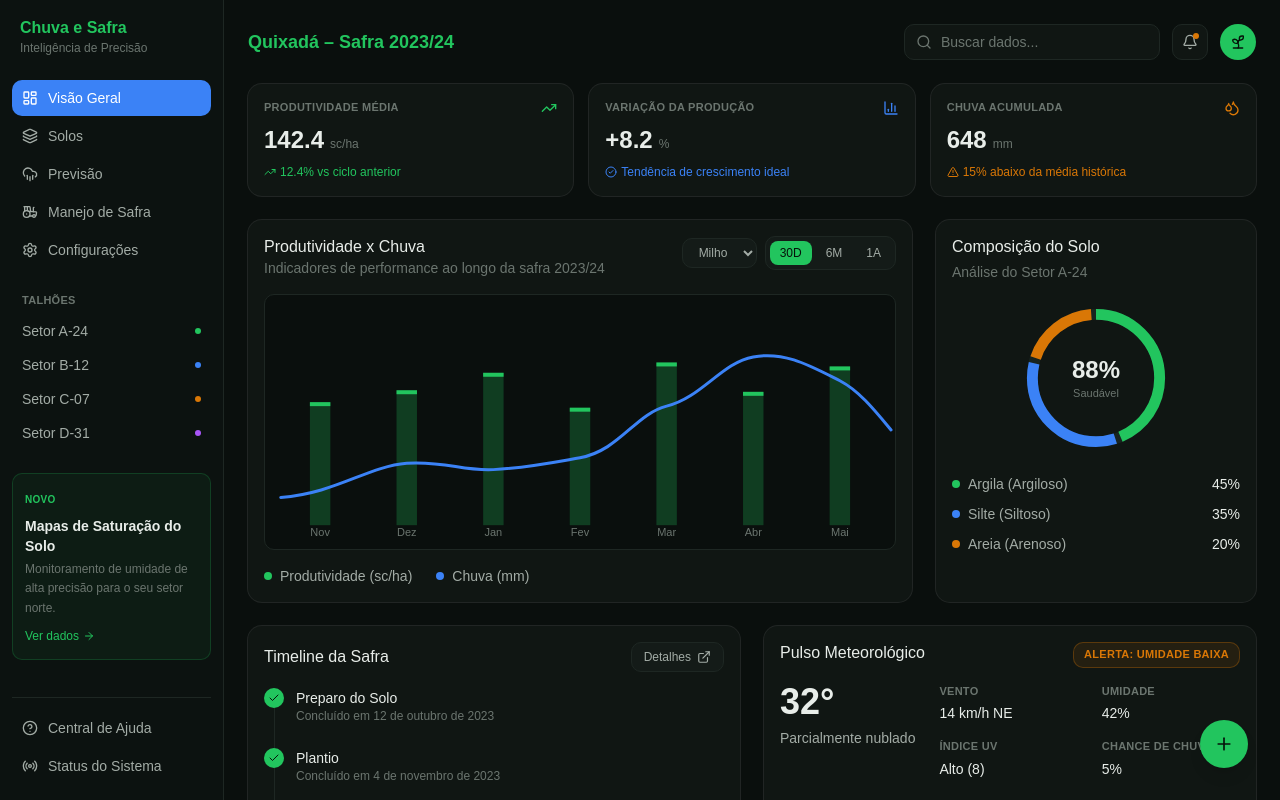
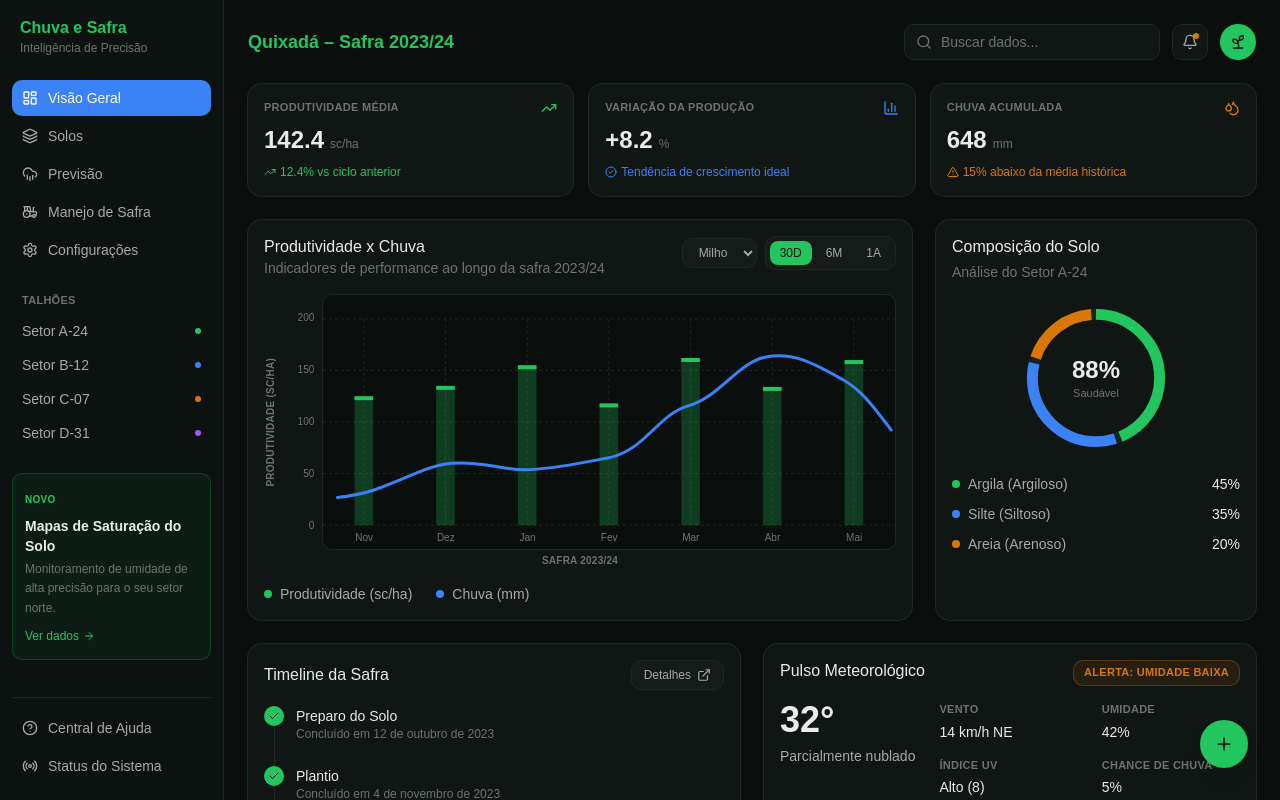
Before and after one commit to codevdu/Demeter, a Next.js app in the folder frontend/: page /produtor in a window 1280 px wide. Shown: the top 800 px of the page. Built offline with nearby package versions, Linux system fonts and the light colour scheme.

Commit message:
style: adiciona grade e eixos rotulados ao grafico conforme figma

```diff
--- a/frontend/src/components/produtor/ChartSection.tsx
+++ b/frontend/src/components/produtor/ChartSection.tsx
@@ -7,24 +7,38 @@ import {
 } from "@/components/ui/card";
 import { cn } from "@/lib/utils";
 
-/* Barras de produtividade: centro (x) e altura no viewBox de 800x320 */
+/* Produtividade mensal em sc/ha, plotada num viewBox de 800x320 */
 
-const bars = [
-  { x: 70, height: 155 },
-  { x: 180, height: 170 },
-  { x: 290, height: 192 },
-  { x: 400, height: 148 },
-  { x: 510, height: 205 },
-  { x: 620, height: 168 },
-  { x: 730, height: 200 },
+const series = [
+  { month: "Nov", productivity: 125 },
+  { month: "Dez", productivity: 135 },
+  { month: "Jan", productivity: 155 },
+  { month: "Fev", productivity: 118 },
+  { month: "Mar", productivity: 162 },
+  { month: "Abr", productivity: 134 },
+  { month: "Mai", productivity: 160 },
 ];
-
-const months = ["Nov", "Dez", "Jan", "Fev", "Mar", "Abr", "Mai"];
 
 const ranges = ["30D", "6M", "1A"];
 
+const VIEW_HEIGHT = 320;
 const BASELINE = 290;
+const PLOT_HEIGHT = 260;
+const MAX_VALUE = 200;
 const BAR_WIDTH = 26;
+const COLUMN_WIDTH = 800 / series.length;
+
+const yTicks = [0, 50, 100, 150, 200];
+
+/* Converte um valor do eixo Y em coordenada do viewBox */
+function toY(value: number) {
+  return BASELINE - (value / MAX_VALUE) * PLOT_HEIGHT;
+}
+
+/* Centro horizontal da coluna de cada mês */
+function toX(index: number) {
+  return COLUMN_WIDTH * (index + 0.5);
+}
 
 export function ChartSection() {
   return (
@@ -63,36 +77,91 @@ export function ChartSection() {
       </CardHeader>
 
       <CardContent>
+        <div className="flex gap-2">
+          {/* Rótulo do eixo Y */}
+
+          <span className="rotate-180 self-center text-[10px] font-semibold uppercase tracking-wide text-muted-foreground [writing-mode:vertical-rl]">
+            Produtividade (sc/ha)
+          </span>
+
+          {/* Marcações do eixo Y */}
+
+          <div className="relative h-64 w-7">
+            {yTicks.map((tick) => (
+              <span
+                key={tick}
+                className="absolute right-0 -translate-y-1/2 text-[10px] text-muted-foreground"
+                style={{ top: `${(toY(tick) / VIEW_HEIGHT) * 100}%` }}
+              >
+                {tick}
+              </span>
+            ))}
+          </div>
+
           {/* Área de plotagem */}
 
-        <div className="relative h-64 overflow-hidden rounded-lg border border-border bg-background">
+          <div className="relative h-64 flex-1 overflow-hidden rounded-lg border border-border bg-background">
             <svg
               className="absolute inset-0 h-full w-full"
-            viewBox="0 0 800 320"
+              viewBox={`0 0 800 ${VIEW_HEIGHT}`}
               preserveAspectRatio="none"
             >
+              {/* Grade */}
+
+              <g
+                className="stroke-border"
+                strokeDasharray="3 3"
+                vectorEffect="non-scaling-stroke"
+              >
+                {yTicks.map((tick) => (
+                  <line
+                    key={tick}
+                    x1={0}
+                    x2={800}
+                    y1={toY(tick)}
+                    y2={toY(tick)}
+                    vectorEffect="non-scaling-stroke"
+                  />
+                ))}
+
+                {series.map((item, index) => (
+                  <line
+                    key={item.month}
+                    x1={toX(index)}
+                    x2={toX(index)}
+                    y1={toY(MAX_VALUE)}
+                    y2={BASELINE}
+                    vectorEffect="non-scaling-stroke"
+                  />
+                ))}
+              </g>
+
               {/* Barras de produtividade */}
 
-            {bars.map((bar) => (
-              <g key={bar.x}>
+              {series.map((item, index) => {
+                const y = toY(item.productivity);
+
+                return (
+                  <g key={item.month}>
                     <rect
-                  x={bar.x - BAR_WIDTH / 2}
-                  y={BASELINE - bar.height}
+                      x={toX(index) - BAR_WIDTH / 2}
+                      y={y}
                       width={BAR_WIDTH}
-                  height={bar.height}
+                      height={BASELINE - y}
                       className="fill-primary"
                       fillOpacity={0.25}
                     />
 
                     <rect
-                  x={bar.x - BAR_WIDTH / 2}
-                  y={BASELINE - bar.height}
+                      x={toX(index) - BAR_WIDTH / 2}
+                      y={y}
                       width={BAR_WIDTH}
                       height={5}
                       className="fill-primary"
                     />
                   </g>
-            ))}
+                );
+              })}
 
               {/* Curva de chuva */}
 
@@ -117,14 +186,21 @@ export function ChartSection() {
 
             {/* Meses do eixo X */}
 
-          <div className="absolute bottom-2 left-[1.875%] right-[1.875%] flex text-[11px] text-muted-foreground">
-            {months.map((month) => (
-              <span key={month} className="flex-1 text-center">
-                {month}
+            <div className="absolute inset-x-0 bottom-1 flex text-[10px] text-muted-foreground">
+              {series.map((item) => (
+                <span key={item.month} className="flex-1 text-center">
+                  {item.month}
                 </span>
               ))}
             </div>
           </div>
+        </div>
+
+        {/* Rótulo do eixo X */}
+
+        <p className="mt-1 text-center text-[10px] font-semibold uppercase tracking-wide text-muted-foreground">
+          Safra 2023/24
+        </p>
 
         {/* Legenda */}
 
```
Lines whose indentation alone changed are shown as unchanged.
